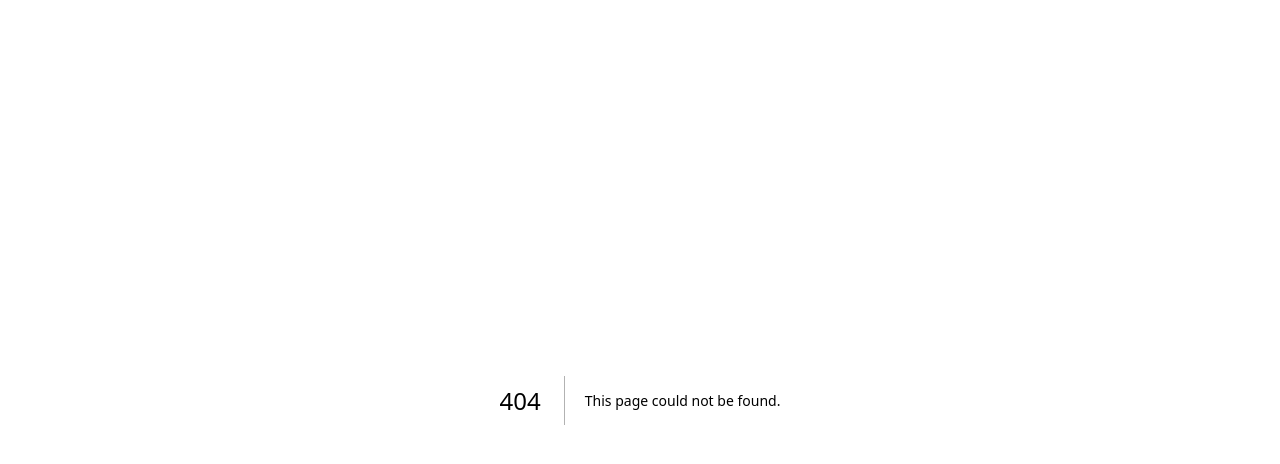
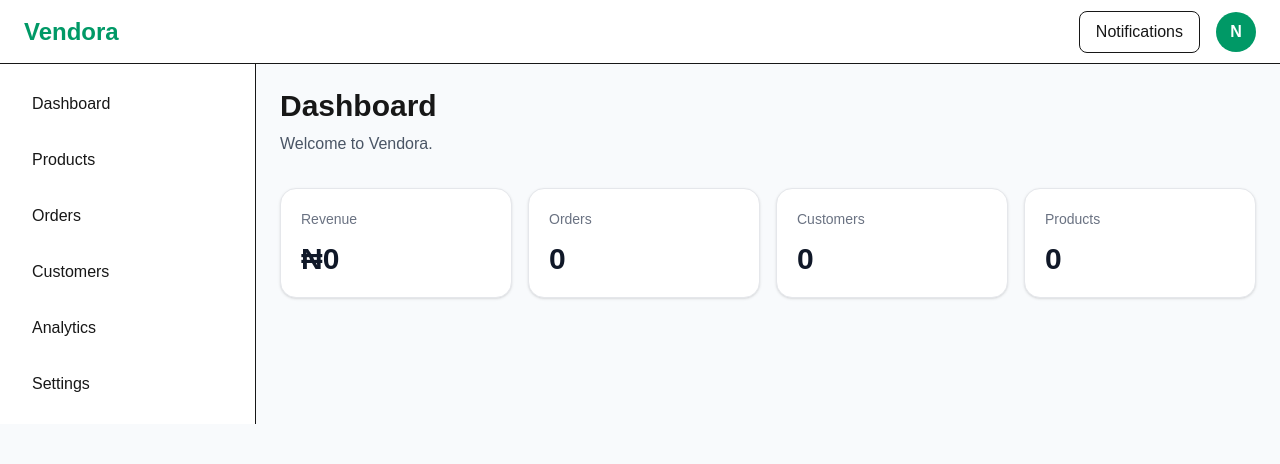
Before and after one commit to Nestor-maker-hash/vendora, a Next.js app in the folder frontend/: page /dashboard in a window 1280 px wide. Before the commit this address had no page. Shown: the top 464 px of the page. Built offline with nearby package versions, Linux system fonts and the light colour scheme.

Commit message:
feat: add reusable StatCard component

```diff
--- /dev/null
+++ b/frontend/app/dashboard/page.tsx
@@ -0,0 +1,23 @@
+import StatCard from "@/src/components/dashboard/StatCard";
+import DashboardLayout from "@/src/components/layout/DashboardLayout";
+
+export default function DashboardPage() {
+  return (
+    <DashboardLayout>
+      <h1 className="text-3xl font-bold">
+        Dashboard
+      </h1>
+
+      <p className="mt-2 text-gray-600">
+        Welcome to Vendora.
+      </p>
+
+      <div className="mt-8 grid grid-cols-2 gap-4 lg:grid-cols-4">
+  <StatCard title="Revenue" value="₦0" />
+  <StatCard title="Orders" value="0" />
+  <StatCard title="Customers" value="0" />
+  <StatCard title="Products" value="0" />
+</div>
+    </DashboardLayout>
+  );
+}
--- a/frontend/app/page.tsx
+++ b/frontend/app/page.tsx
@@ -1,65 +1,48 @@
-import Image from "next/image";
-
 export default function Home() {
   return (
-    <div className="flex flex-col flex-1 items-center justify-center bg-zinc-50 font-sans dark:bg-black">
-      <main className="flex flex-1 w-full max-w-3xl flex-col items-center justify-between py-32 px-16 bg-white dark:bg-black sm:items-start">
-        <Image
-          className="dark:invert"
-          src="/next.svg"
-          alt="Next.js logo"
-          width={100}
-          height={20}
-          priority
-        />
-        <div className="flex flex-col items-center gap-6 text-center sm:items-start sm:text-left">
-          <h1 className="max-w-xs text-3xl font-semibold leading-10 tracking-tight text-black dark:text-zinc-50">
-            To get started, edit the page.tsx file.
+    <main className="min-h-screen bg-slate-50">
+      <nav className="border-b bg-white">
+        <div className="mx-auto flex h-16 max-w-7xl items-center justify-between px-6">
+          <h1 className="text-2xl font-bold text-emerald-600">
+            Vendora
           </h1>
-          <p className="max-w-md text-lg leading-8 text-zinc-600 dark:text-zinc-400">
-            Looking for a starting point or more instructions? Head over to{" "}
-            <a
-              href="https://vercel.com/templates?framework=next.js&utm_source=create-next-app&utm_medium=appdir-template-tw&utm_campaign=create-next-app"
-              className="font-medium text-zinc-950 dark:text-zinc-50"
-            >
-              Templates
-            </a>{" "}
-            or the{" "}
-            <a
-              href="https://nextjs.org/learn?utm_source=create-next-app&utm_medium=appdir-template-tw&utm_campaign=create-next-app"
-              className="font-medium text-zinc-950 dark:text-zinc-50"
-            >
-              Learning
-            </a>{" "}
-            center.
-          </p>
+
+          <div className="space-x-4">
+            <button className="rounded-lg px-4 py-2 text-gray-700 hover:text-emerald-600">
+              Login
+            </button>
+
+            <button className="rounded-lg bg-emerald-600 px-5 py-2 font-medium text-white hover:bg-emerald-700">
+              Get Started
+            </button>
+          </div>
         </div>
-        <div className="flex flex-col gap-4 text-base font-medium sm:flex-row">
-          <a
-            className="flex h-12 w-full items-center justify-center gap-2 rounded-full bg-foreground px-5 text-background transition-colors hover:bg-[#383838] dark:hover:bg-[#ccc] md:w-[158px]"
-            href="https://vercel.com/new?utm_source=create-next-app&utm_medium=appdir-template-tw&utm_campaign=create-next-app"
-            target="_blank"
-            rel="noopener noreferrer"
-          >
-            <Image
-              className="dark:invert"
-              src="/vercel.svg"
-              alt="Vercel logomark"
-              width={16}
-              height={16}
-            />
-            Deploy Now
-          </a>
-          <a
-            className="flex h-12 w-full items-center justify-center rounded-full border border-solid border-black/[.08] px-5 transition-colors hover:border-transparent hover:bg-black/[.04] dark:border-white/[.145] dark:hover:bg-[#1a1a1a] md:w-[158px]"
-            href="https://nextjs.org/docs?utm_source=create-next-app&utm_medium=appdir-template-tw&utm_campaign=create-next-app"
-            target="_blank"
-            rel="noopener noreferrer"
-          >
-            Documentation
-          </a>
+      </nav>
+
+      <section className="mx-auto flex max-w-7xl flex-col items-center px-6 py-24 text-center">
+        <span className="rounded-full bg-emerald-100 px-4 py-2 text-sm font-medium text-emerald-700">
+          Commerce OS for African Businesses
+        </span>
+
+        <h2 className="mt-8 max-w-4xl text-5xl font-extrabold tracking-tight text-gray-900">
+          Sell Smarter. Grow Faster.
+        </h2>
+
+        <p className="mt-6 max-w-2xl text-lg text-gray-600">
+          Vendora helps merchants manage products, customers, inventory,
+          and orders from one modern platform.
+        </p>
+
+        <div className="mt-10 flex gap-4">
+          <button className="rounded-xl bg-emerald-600 px-8 py-4 font-semibold text-white hover:bg-emerald-700">
+            Start Free
+          </button>
+
+          <button className="rounded-xl border border-gray-300 bg-white px-8 py-4 font-semibold hover:bg-gray-100">
+            Learn More
+          </button>
         </div>
-      </main>
-    </div>
+      </section>
+    </main>
   );
 }
--- /dev/null
+++ b/frontend/src/components/dashboard/StatCard.tsx
@@ -0,0 +1,18 @@
+interface StatCardProps {
+  title: string;
+  value: string;
+}
+
+export default function StatCard({ title, value }: StatCardProps) {
+  return (
+    <div className="rounded-2xl border border-gray-200 bg-white p-5 shadow-sm transition hover:shadow-md">
+      <p className="text-sm font-medium text-gray-500">
+        {title}
+      </p>
+
+      <h2 className="mt-3 text-3xl font-bold text-gray-900">
+        {value}
+      </h2>
+    </div>
+  );
+}
--- /dev/null
+++ b/frontend/src/components/layout/DashboardLayout.tsx
@@ -0,0 +1,25 @@
+import { ReactNode } from "react";
+import Navbar from "./Navbar";
+import Sidebar from "./Sidebar";
+
+interface DashboardLayoutProps {
+  children: ReactNode;
+}
+
+export default function DashboardLayout({
+  children,
+}: DashboardLayoutProps) {
+  return (
+    <div className="min-h-screen bg-slate-50">
+      <Navbar />
+
+      <div className="flex">
+        <Sidebar />
+
+        <main className="flex-1 p-6">
+          {children}
+        </main>
+      </div>
+    </div>
+  );
+}
--- /dev/null
+++ b/frontend/src/components/layout/Navbar.tsx
@@ -0,0 +1,19 @@
+export default function Navbar() {
+  return (
+    <header className="flex h-16 items-center justify-between border-b bg-white px-6">
+      <h1 className="text-2xl font-bold text-emerald-600">
+        Vendora
+      </h1>
+
+      <div className="flex items-center gap-4">
+        <button className="rounded-lg border px-4 py-2">
+          Notifications
+        </button>
+
+        <div className="flex h-10 w-10 items-center justify-center rounded-full bg-emerald-600 font-bold text-white">
+          N
+        </div>
+      </div>
+    </header>
+  );
+}
--- /dev/null
+++ b/frontend/src/components/layout/Sidebar.tsx
@@ -0,0 +1,25 @@
+const links = [
+  "Dashboard",
+  "Products",
+  "Orders",
+  "Customers",
+  "Analytics",
+  "Settings",
+];
+
+export default function Sidebar() {
+  return (
+    <aside className="w-64 border-r bg-white p-4">
+      <nav className="space-y-2">
+        {links.map((link) => (
+          <button
+            key={link}
+            className="block w-full rounded-lg px-4 py-3 text-left hover:bg-emerald-50"
+          >
+            {link}
+          </button>
+        ))}
+      </nav>
+    </aside>
+  );
+}
```
